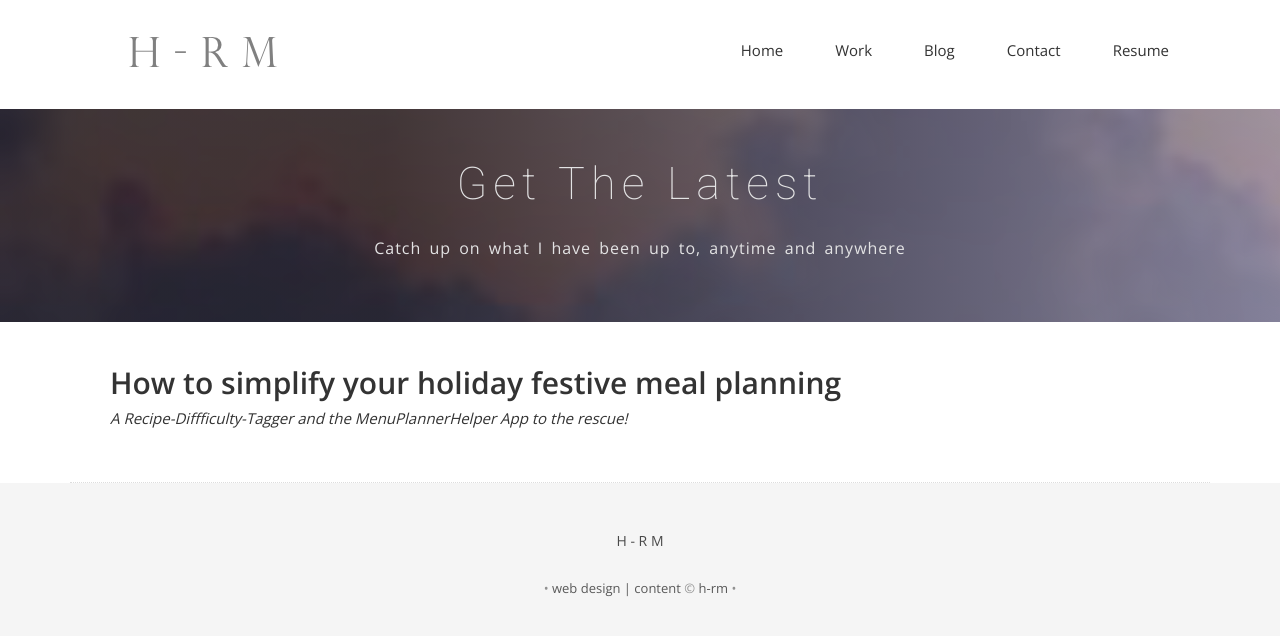
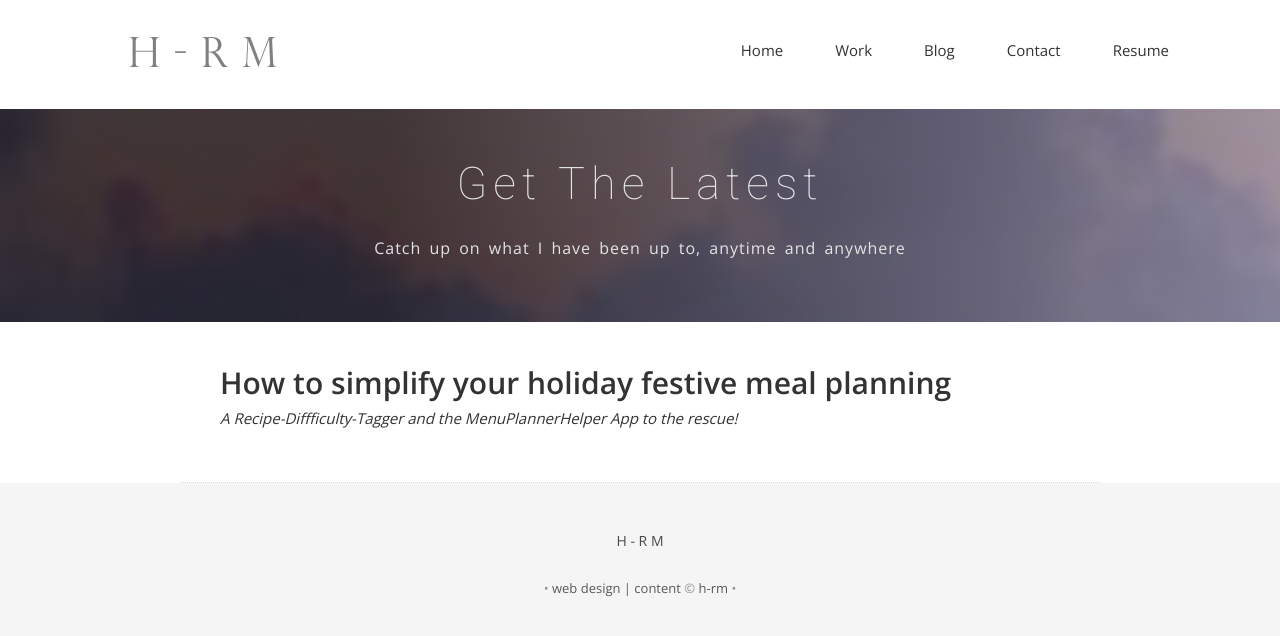
Before and after one commit to hengrumay/hengrumay.github.io, a Jekyll site: the page built from blog.html, in a window 1280 px wide. Shown: the top 636 px of the page. Built offline with Jekyll 4.4.1, drawn with Linux system fonts in a browser that asks for light colours; nearby versions of some CDN libraries; some web fonts are replaced.

Commit message:
Update blog.html

```diff
--- a/blog.html
+++ b/blog.html
@@ -28,6 +28,8 @@ permalink: /blog/
 
     <div class="col-md-12">
       <div class="block">
+        <div class="col-md-10 col-md-offset-1">
+
         {% for post in site.posts %}
         <div class="post-area">
           <a href="{{ post.url | prepend: site.baseurl }}" class="bold">{{ post.title }}</a>
@@ -39,6 +41,7 @@ permalink: /blog/
         </div>
         {% endfor %}
       </div>
+     </div>
 
     </div>
     <!--div class="col-md-1"></div> -->
```
